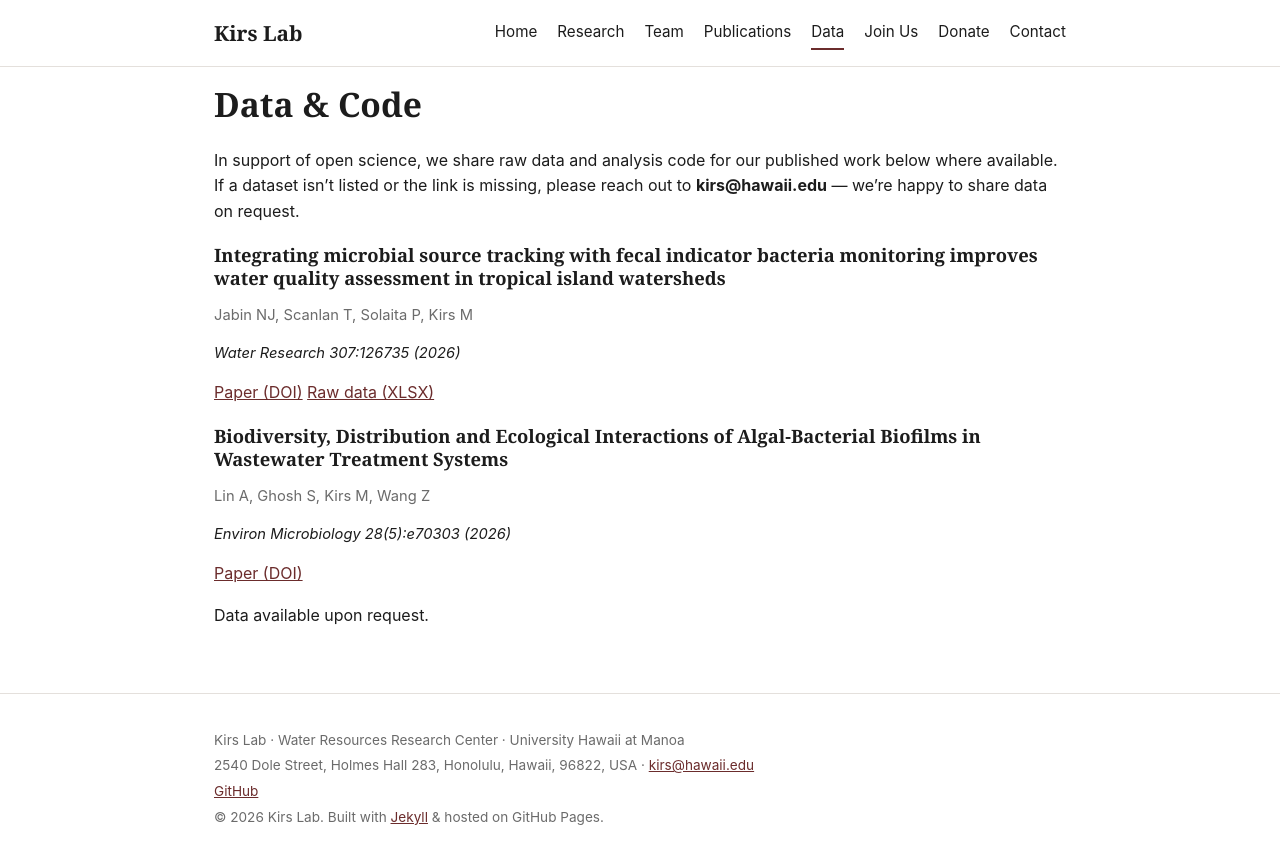
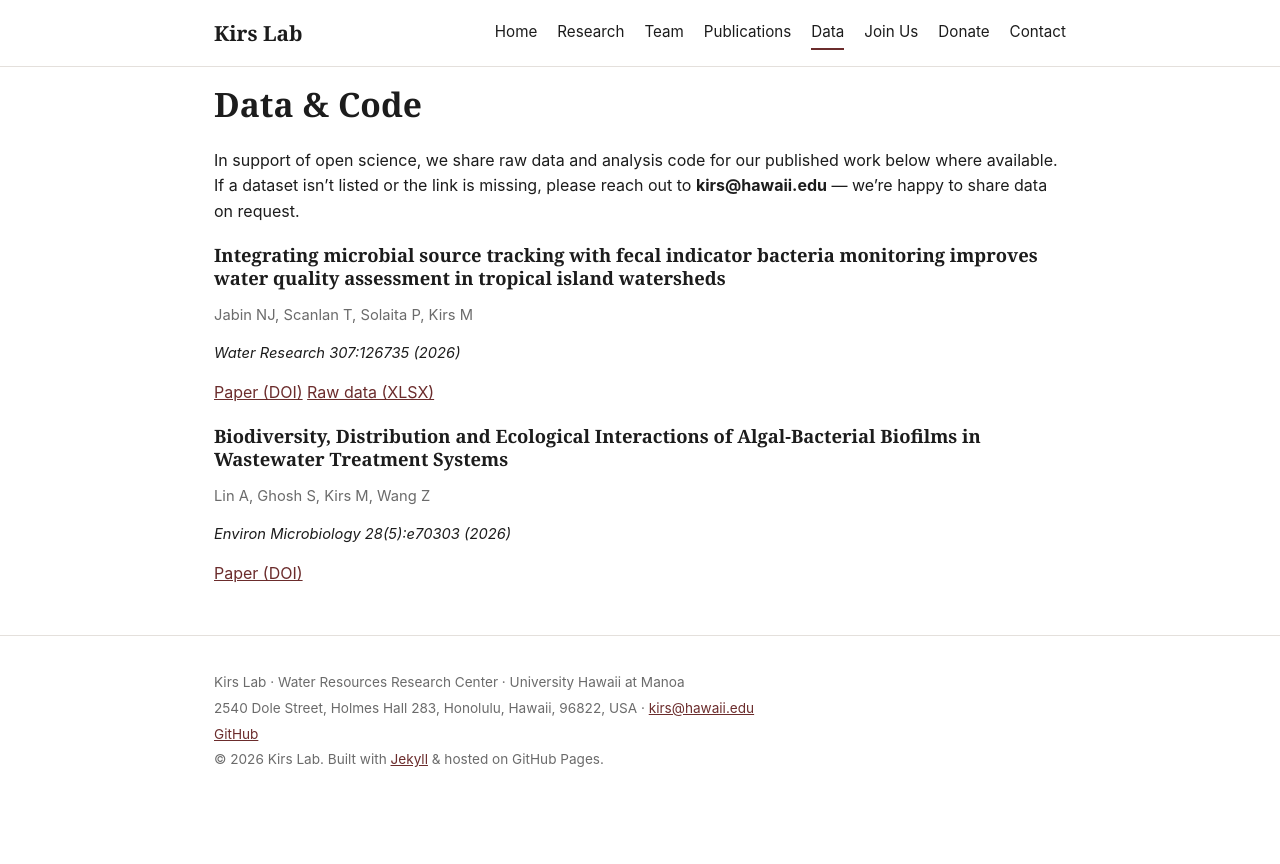
Before and after one commit to MarekKirs/marekkirs.github.io, a Jekyll site: the page built from data.md, in a window 1280 px wide. Shown: the top 864 px of the page. Built offline with Jekyll 4.4.1, drawn with Linux system fonts in a browser that asks for light colours.

Commit message:
Update datasets.yml

```diff
--- a/_data/datasets.yml
+++ b/_data/datasets.yml
@@ -17,4 +17,4 @@
   doi_url: "10.1111/1462-2920.70303"
   raw_data_file: ""
   code_file: ""
-  notes: "Data available upon request."
+  notes: ""
```
